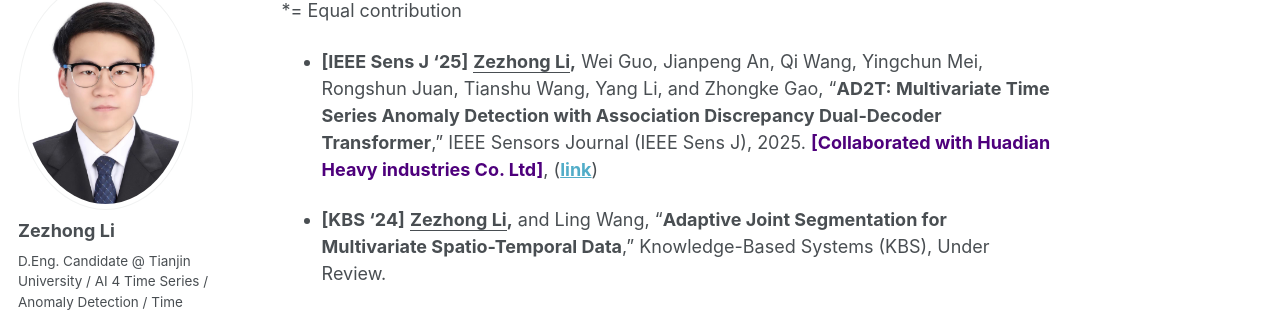
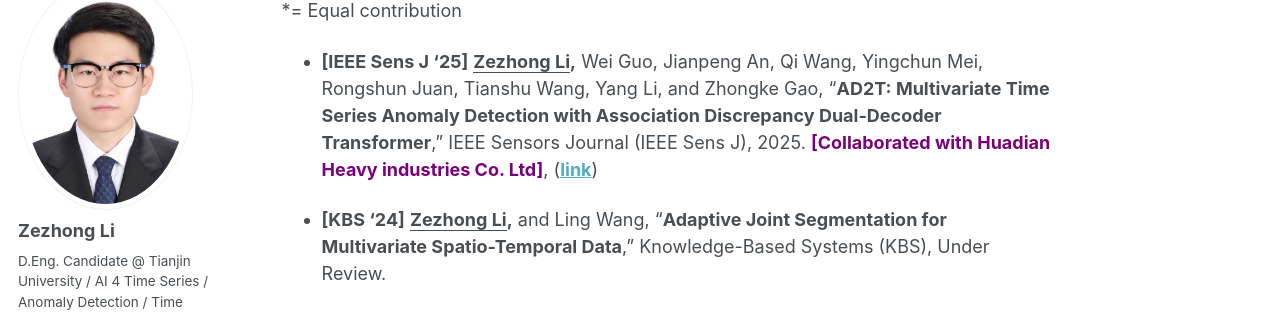
Before and after one commit to lzz19980125/lzz19980125.github.io, a Jekyll site: the page built from _pages/about.md, in a window 1280 px wide and 900 px high, scrolled down 852 px. Shown: the part 126-439 px from the top of the window. Built offline with Jekyll 4.4.1, drawn with Linux system fonts in a browser that asks for light colours; some web fonts are replaced.

Commit message:
Update about.md

```diff
--- a/_pages/about.md
+++ b/_pages/about.md
@@ -34,7 +34,7 @@
 
 *= Equal contribution
 
-- **[IEEE Sens J '25]** **<u>Zezhong Li</u>,** Wei Guo, Jianpeng An, Qi Wang, Yingchun Mei, Rongshun Juan, Tianshu Wang, Yang Li, and Zhongke Gao, “**AD2T: Multivariate Time Series Anomaly Detection with Association Discrepancy Dual-Decoder Transformer**,” IEEE Sensors Journal (IEEE Sens J), 2025. <span style="color:rgb(78,0,124)">**[Collaborated with Huadian Heavy industries Co. Ltd]**</span>, ([**link**](https://ieeexplore.ieee.org/document/10906418))
+- **[IEEE Sens J '25]** **<u>Zezhong Li</u>,** Wei Guo, Jianpeng An, Qi Wang, Yingchun Mei, Rongshun Juan, Tianshu Wang, Yang Li, and Zhongke Gao, “**AD2T: Multivariate Time Series Anomaly Detection with Association Discrepancy Dual-Decoder Transformer**,” IEEE Sensors Journal (IEEE Sens J), 2025. <span style="color:rgb(124,0,124)">**[Collaborated with Huadian Heavy industries Co. Ltd]**</span>, ([**link**](https://ieeexplore.ieee.org/document/10906418))
 
 - **[KBS '24]** **<u>Zezhong Li</u>,** and Ling Wang, “**Adaptive Joint Segmentation for Multivariate Spatio-Temporal Data**,” Knowledge-Based Systems (KBS), Under Review.
 
```
